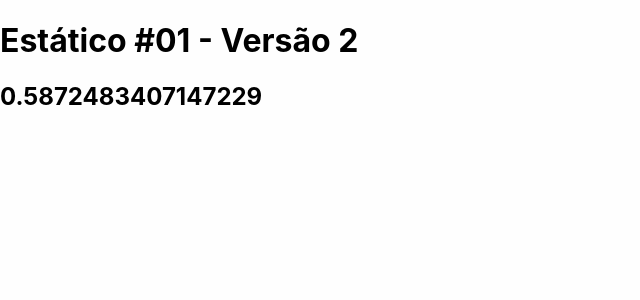
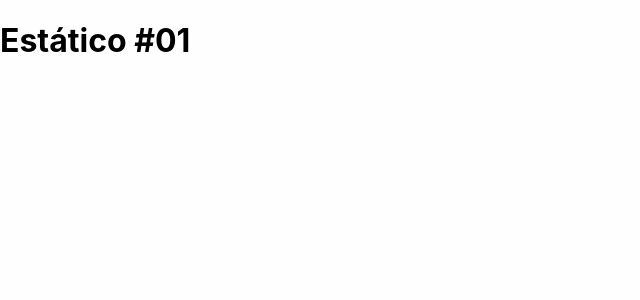
Before and after one commit to David-Pires/renderizacao, a Next.js app: page /estatico1 in a window 1280 px wide. Shown: the top 300 px of the page, without its empty margins (0-640 px from the left). Built offline with nearby package versions, Linux system fonts and the light colour scheme.

Commit message:
it came back to be a static content

```diff
--- a/pages/estatico1.jsx
+++ b/pages/estatico1.jsx
@@ -1,16 +1,16 @@
 import { useEffect, useState } from 'react'
 
 export default function Estatico1() {
-  const[num, setNum] = useState(0)
+  // const[num, setNum] = useState(0)
 
-  useEffect(() => {
-    setNum(Math.random())
-  }, [])
+  // useEffect(() => {
+  //   setNum(Math.random())
+  // }, [])
 
   return (
     <div>
-      <h1>Estático #01 - Versão 2</h1>
-      <h2>{num}</h2>
+      <h1>Estático #01</h1>
+      {/*<h2>{num}</h2>*/}
 
     </div>
   )
```
